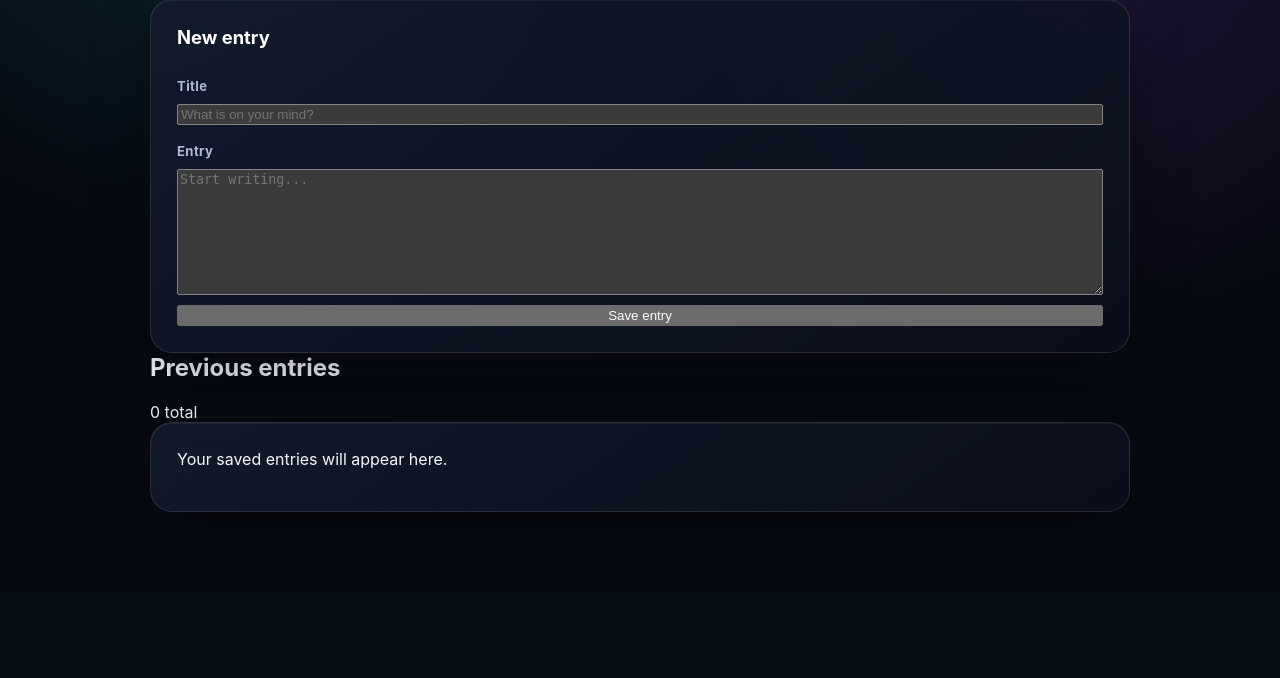
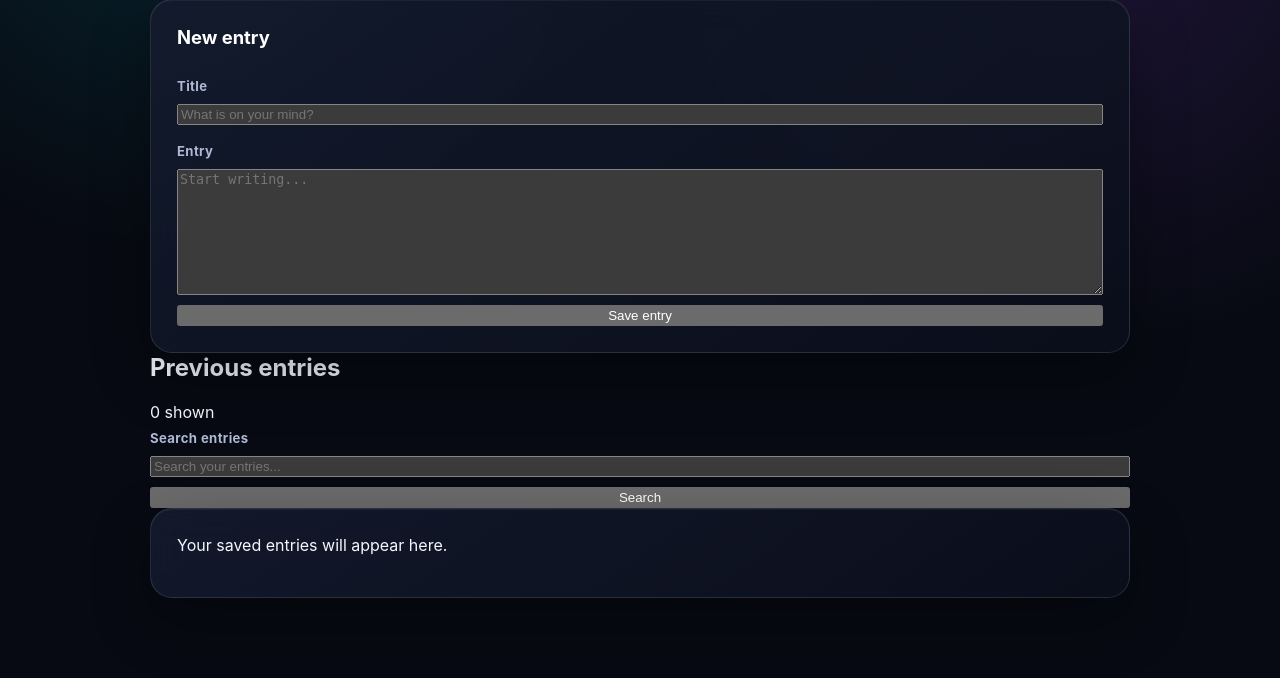
Before and after one commit to Solankarthapa/smart-journal, a Flask app: page / in a window 1280 px wide. Shown: the part 257-935 px from the top of the page. Before the commit the page ends 769 px from the top, so only its background shows below. Run offline with Flask 3, Linux system fonts and the light colour scheme; data that the repository does not hold is empty.

Commit message:
Add journal entry search

```diff
--- a/app.py
+++ b/app.py
@@ -55,15 +55,34 @@ def get_entry(entry_id):
 
 @app.route("/")
 def index():
-    entries = get_db().execute(
-        """
-        SELECT id, title, content, created_at
-        FROM entries
-        ORDER BY created_at DESC, id DESC
-        """
-    ).fetchall()
+    search_query = request.args.get("q", "").strip()
 
-    return render_template("index.html", entries=entries)
+    if search_query:
+        search_pattern = f"%{search_query}%"
+
+        entries = get_db().execute(
+            """
+            SELECT id, title, content, created_at
+            FROM entries
+            WHERE title LIKE ? OR content LIKE ?
+            ORDER BY created_at DESC, id DESC
+            """,
+            (search_pattern, search_pattern),
+        ).fetchall()
+    else:
+        entries = get_db().execute(
+            """
+            SELECT id, title, content, created_at
+            FROM entries
+            ORDER BY created_at DESC, id DESC
+            """
+        ).fetchall()
+
+    return render_template(
+        "index.html",
+        entries=entries,
+        search_query=search_query,
+    )
 
 
 @app.route("/entries", methods=("POST",))
@@ -75,10 +94,12 @@ def create_entry():
         return redirect(url_for("index"))
 
     db = get_db()
+
     db.execute(
         "INSERT INTO entries (title, content) VALUES (?, ?)",
         (title, content),
     )
+
     db.commit()
 
     return redirect(url_for("index"))
@@ -97,6 +118,7 @@ def edit_entry(entry_id):
 
         if title and content:
             db = get_db()
+
             db.execute(
                 """
                 UPDATE entries
@@ -105,6 +127,7 @@ def edit_entry(entry_id):
                 """,
                 (title, content, entry_id),
             )
+
             db.commit()
 
             return redirect(url_for("index"))
@@ -115,7 +138,12 @@ def edit_entry(entry_id):
 @app.route("/entries/<int:entry_id>/delete", methods=("POST",))
 def delete_entry(entry_id):
     db = get_db()
-    db.execute("DELETE FROM entries WHERE id = ?", (entry_id,))
+
+    db.execute(
+        "DELETE FROM entries WHERE id = ?",
+        (entry_id,),
+    )
+
     db.commit()
 
     return redirect(url_for("index"))
--- a/templates/index.html
+++ b/templates/index.html
@@ -44,8 +44,34 @@
         <section class="entries">
             <div class="section-heading">
                 <h2>Previous entries</h2>
-                <span>{{ entries|length }} total</span>
+                <span>{{ entries|length }} shown</span>
             </div>
+
+            <form class="search-form" method="get" action="{{ url_for('index') }}">
+                <label class="sr-only" for="search">Search entries</label>
+
+                <input
+                    type="search"
+                    id="search"
+                    name="q"
+                    value="{{ search_query }}"
+                    placeholder="Search your entries..."
+                >
+
+                <button type="submit">Search</button>
+
+                {% if search_query %}
+                    <a class="button button-secondary" href="{{ url_for('index') }}">
+                        Clear
+                    </a>
+                {% endif %}
+            </form>
+
+            {% if search_query %}
+                <p class="search-status">
+                    Results for “{{ search_query }}”
+                </p>
+            {% endif %}
 
             {% if entries %}
                 {% for entry in entries %}
@@ -80,6 +106,10 @@
                         <p>{{ entry["content"] }}</p>
                     </article>
                 {% endfor %}
+            {% elif search_query %}
+                <div class="empty-state card">
+                    <p>No entries matched your search.</p>
+                </div>
             {% else %}
                 <div class="empty-state card">
                     <p>Your saved entries will appear here.</p>
```
Also changed, not shown: static/style.css (+45 -0 lines).
